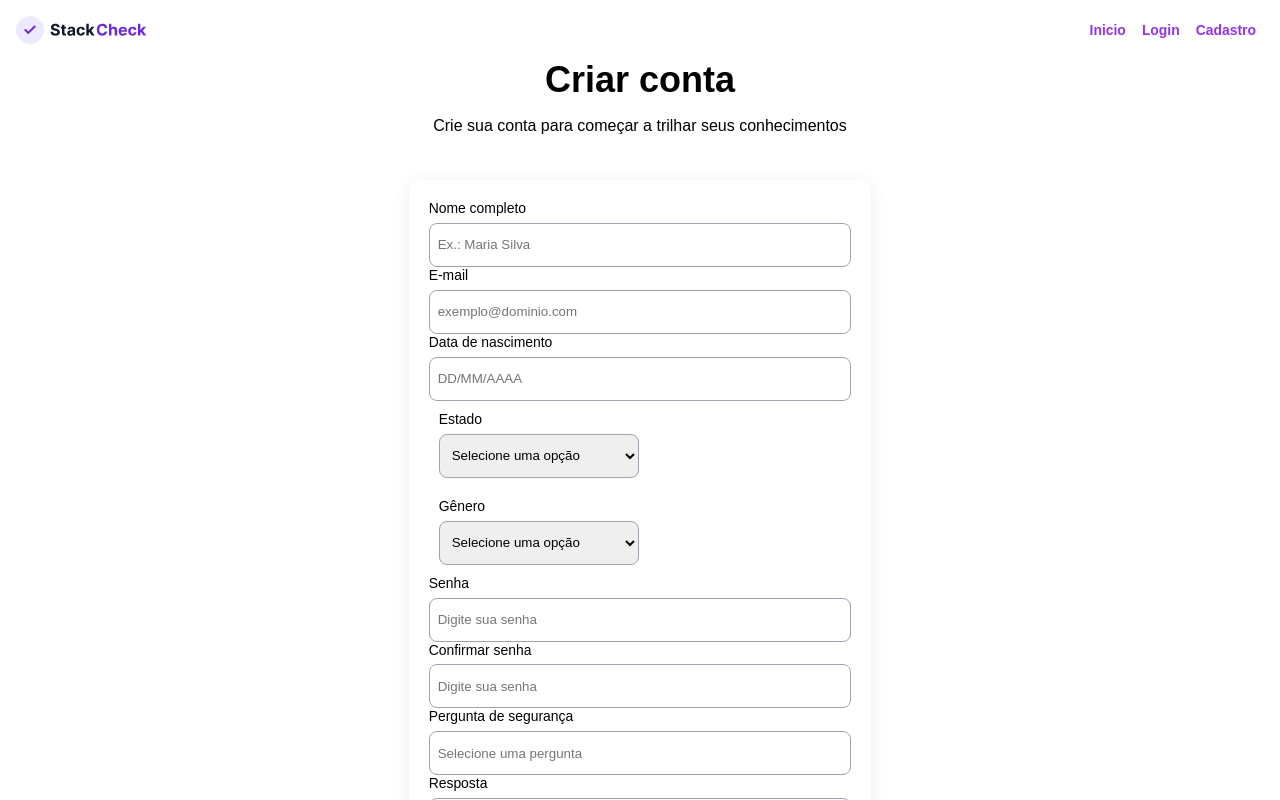
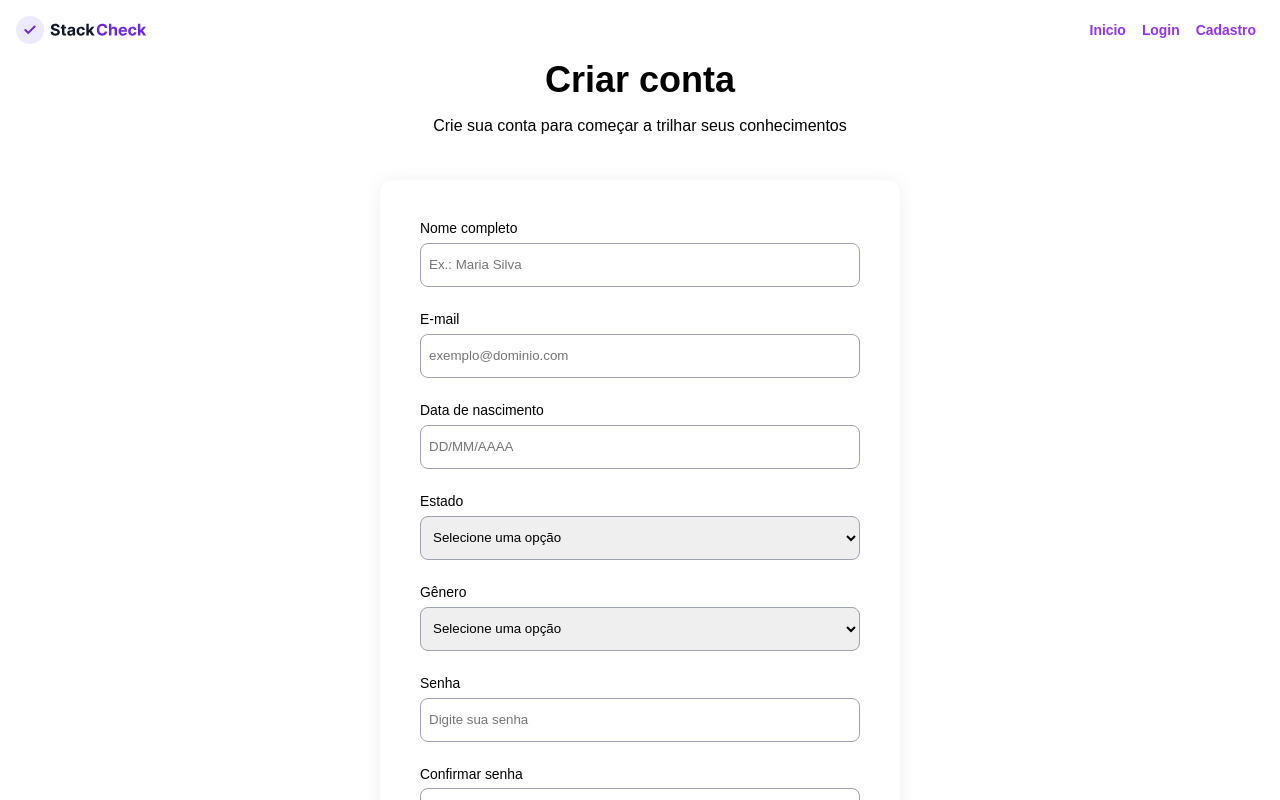
Before and after one commit to juninhos-comunidade/code-queens, a Next.js app in the folder frontend/: page /sign-up in a window 1280 px wide. Shown: the top 800 px of the page. Built offline with nearby package versions, Linux system fonts and the light colour scheme.

Commit message:
fix: inputs ajustados

```diff
--- a/frontend/src/components/ui/Input/Input.tsx
+++ b/frontend/src/components/ui/Input/Input.tsx
@@ -11,9 +11,10 @@ interface InputProps extends InputHTMLAttributes<HTMLInputElement> {
     icon?: ReactNode,
     disabled?: boolean,
     required?: boolean,
+    msgError?: string,
 
 }
-export const Input = ({ label, labelFor, text, disabled, icon, required, ...props }: InputProps) => {
+export const Input = ({ label, labelFor, text, disabled, icon, required,msgError, ...props }: InputProps) => {
 
     return (
         <div className={styles.inputContainer}>
@@ -30,6 +31,7 @@ export const Input = ({ label, labelFor, text, disabled, icon, required, ...prop
                 aria-required={required}
                 {...props}
             />
+            <p>{msgError}</p>
         </div>
     )
 }
--- a/frontend/src/components/ui/Select/Select.tsx
+++ b/frontend/src/components/ui/Select/Select.tsx
@@ -14,7 +14,7 @@ export const Select = ({ label, labelFor, options, required = true, errorMessage
             <label htmlFor={labelFor} className={styles.label}>
                 {label}
             </label>
-            <select required={required} id={labelFor} name={labelFor} className={styles.select} onChange={(e) => {onChange?.(e)}}>
+            <select required={required} id={labelFor} name={labelFor} className={styles.select} onChange={(e) => {onChange?.(e)}} {...props}>
                 <option value="" >Selecione uma opção</option>
                 {options.map((option) => (
                     <option key={option.value} value={option.value}>
--- a/frontend/src/components/ui/Select/select.module.scss
+++ b/frontend/src/components/ui/Select/select.module.scss
@@ -2,9 +2,7 @@
 
 .selectContainer {
     display: flex;
-    width: 220px;
     flex-direction: column;
-    padding : 10px;
 
     .select {
         border-radius: 8px;
--- a/frontend/src/components/ui/SignCard/signcard.module.scss
+++ b/frontend/src/components/ui/SignCard/signcard.module.scss
@@ -1,8 +1,8 @@
 @use '../../../styles/colors.module' as *;
 
-.card{
+.card {
     background: $white;
-    max-width: 520px;
+    width: clamp(275px, 90dvw, 520px);
     border-radius: 12px;
     padding: 20px;
     box-shadow: 0 2px 16px rgba(85, 85, 85, 0.1);
@@ -10,4 +10,19 @@
     flex-direction: column;
     gap: 24px;
 
+    >form {
+        display: flex;
+        flex-direction: column;
+        gap: 24px
+    }
+
+
+
 }
+
+@media screen and (min-width:768px) {
+    .card {
+        padding: 40px;
+    }
+
+}
```
